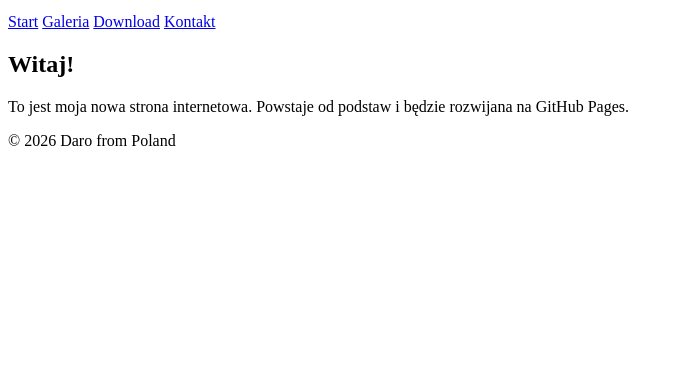
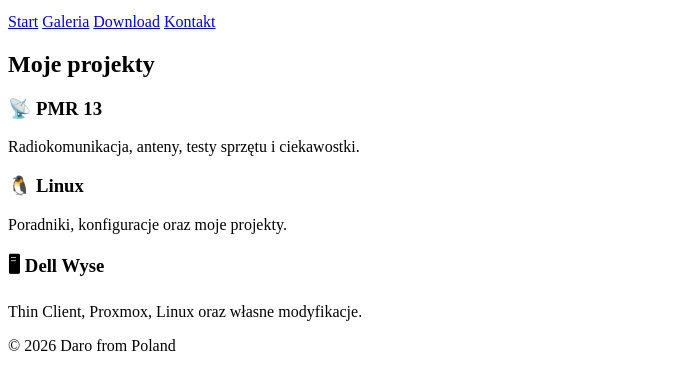
Before and after one commit to darozax/www, a plain HTML site: page index.html in a window 1280 px wide. Shown: the part 233-622 px from the top of the page, without its empty margins (0-680 px from the left). Drawn offline with Linux system fonts and the light colour scheme.

Commit message:
Enhance index.html with projects section
Added a new section for projects with cards for PMR, Linux, and Dell Wyse.

```diff
--- a/index.html
+++ b/index.html
@@ -41,17 +41,51 @@
 
 <main>
 
-<section>
+<section id="projekty">
 
-<h2>Witaj!</h2>
+<h2>Moje projekty</h2>
+
+<div class="cards">
+
+<div class="card">
+
+<h3>📡 PMR 13</h3>
 
 <p>
 
-To jest moja nowa strona internetowa.
-
-Powstaje od podstaw i będzie rozwijana na GitHub Pages.
+Radiokomunikacja, anteny, testy sprzętu
+i ciekawostki.
 
 </p>
+
+</div>
+
+<div class="card">
+
+<h3>🐧 Linux</h3>
+
+<p>
+
+Poradniki, konfiguracje oraz moje projekty.
+
+</p>
+
+</div>
+
+<div class="card">
+
+<h3>🖥 Dell Wyse</h3>
+
+<p>
+
+Thin Client, Proxmox,
+Linux oraz własne modyfikacje.
+
+</p>
+
+</div>
+
+</div>
 
 </section>
 
```
